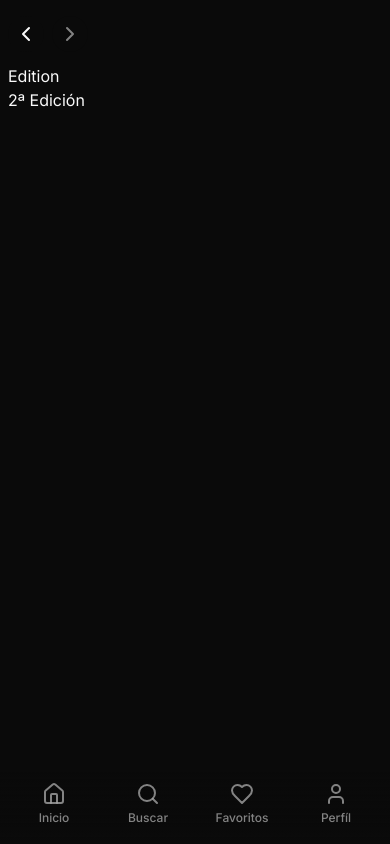
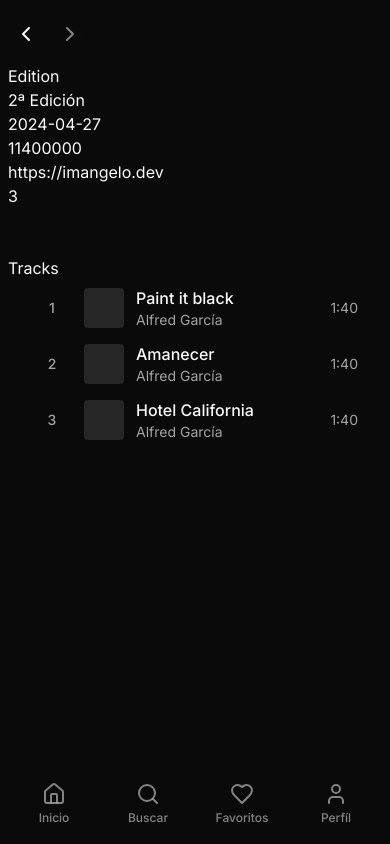
Before and after one commit to michelangelo-valderrama/operacion-temazo, a Next.js app: page /edition/123123 in a window 390 px wide. Built offline with nearby package versions, Linux system fonts and the light colour scheme.

Commit message:
editions

```diff
--- a/src/app/edition/[id]/page.tsx
+++ b/src/app/edition/[id]/page.tsx
@@ -1,6 +1,7 @@
 import type { Metadata } from 'next';
 import { notFound } from 'next/navigation';
-import { editions } from "@/mocks/editions.mock"
+import { getEditionById } from "@/data/editions.data"
+import { TrackItem } from '@/components/track-item';
 
 export const metadata: Metadata = {
   title: 'Edición',
@@ -14,13 +15,24 @@ interface Props {
 }
 
 export default function Page({ params }: Props) {
-  const edition = editions.find(e => e.id === params.id)
-  if (!edition) notFound()
+  const edition = getEditionById(params.id) || notFound()
+  const tracks = edition.tracks.items
 
   return (
     <div>
       <h1>Edition</h1>
-      <h2>{edition.edition} Edición</h2>
+      <h2>{edition.edition_number} Edición</h2>
+      <p>{edition.release_date}</p>
+      <p>{edition.video.duration_ms}</p>
+      <p>{edition.video.yt_url}</p>
+      <p>{edition.total_tracks}</p>
+      <h3 className='mt-12'>Tracks</h3>
+
+      <div>
+        {tracks.sort((a, b) => a.track_number - b.track_number).map((track) => (
+          <TrackItem key={track.id} {...track} />
+        ))}
+      </div>
     </div>
   )
 }
--- a/src/components/edition-item.tsx
+++ b/src/components/edition-item.tsx
@@ -2,28 +2,25 @@
 
 import Image from "next/image"
 import Link from "next/link"
+import type { Edition } from "@/types/editions"
 import { formatDateToLocal, formatDuration } from "@/lib/utils"
 import { PlayButton } from "@/components/play-button"
 import { usePageColorStore } from "@/providers/page-color.provider"
 
-interface EditionItemProps {
-  id: string
-  edition: string
-  date: string
-  duration_ms: number
-}
+type EditionItemProps = Edition
 
-export function EditionItem({ date, duration_ms, edition, id }: EditionItemProps) {
+export function EditionItem({ release_date, video, edition_number, id }: EditionItemProps) {
   const { updatePageColor } = usePageColorStore((state) => state)
 
   const formattedDate = formatDateToLocal({
-    dateStr: date, format: {
+    dateStr: release_date,
+    format: {
       day: 'numeric',
       month: 'short',
     }
   })
 
-  const formattedDuration = formatDuration(duration_ms)
+  const formattedDuration = formatDuration(video.duration_ms)
 
   const handleMouseEnter = () => {
     updatePageColor("60 94% 55%")
@@ -49,7 +46,7 @@ export function EditionItem({ date, duration_ms, edition, id }: EditionItemProps
           />
         </div>
         <div className="px-2.5 pb-2 pt-3 relative">
-          <p className="text-base md:text-lg font-bold group-hover:text-accent-foreground">{edition} Edición</p>
+          <p className="text-base md:text-lg font-bold group-hover:text-accent-foreground">{edition_number} Edición</p>
           <p className="text-xs md:text-sm text-muted-foreground font-medium">
             {formattedDate}
             {' · '}
--- /dev/null
+++ b/src/components/icons.tsx
@@ -0,0 +1,10 @@
+import { Play as PlayIcon, Heart as HeartIcon, type LucideProps } from "lucide-react"
+import { cn } from "@/lib/utils"
+
+export function Play(props: LucideProps) {
+  return <PlayIcon className={props.className} fill="currentColor" {...props} />
+}
+
+export function Heart(props: LucideProps) {
+  return <HeartIcon className={props.className} {...props} />
+}
--- /dev/null
+++ b/src/components/track-item.tsx
@@ -0,0 +1,47 @@
+import { Heart, Play } from "@/components/icons"
+import { TrackWithArtists } from "@/types/tracks"
+import { cn, formatDuration } from "@/lib/utils"
+import { Button, ButtonProps } from "@/components/ui/button"
+
+type TrackIconButtonProps = ButtonProps
+
+function TrackIconButton({ className, children, ...props }: TrackIconButtonProps) {
+  return (
+    <Button
+      size="icon"
+      variant="ghost"
+      className={cn("group/button text-muted-foreground hover:text-accent-foreground hover:bg-transparent", className)} {...props}
+    >
+      {children}
+    </Button>
+  )
+}
+
+type TrackItemProps = TrackWithArtists
+
+export function TrackItem({ name, artists, track_number, duration_ms, is_playing }: TrackItemProps) {
+  const formattedDuration = formatDuration(duration_ms)
+  const trackDuration = `${formattedDuration.minutes}:${`${formattedDuration.seconds}`.padStart(2, '0')}`
+
+  return (
+    <article className="transition flex gap-x-3 items-center py-1.5 px-6 hover:bg-muted/40 rounded-md group">
+      <TrackIconButton>
+        <Play className="size-4 hidden group-hover:inline-block group-hover/button:scale-105 transition" />
+        <span className="group-hover:hidden text-muted-foreground font-medium">
+          {track_number}
+        </span>
+      </TrackIconButton>
+      <div className="size-10 bg-muted rounded-sm" />
+      <div className="flex-1">
+        <p className="font-medium">{name}</p>
+        <p className="text-sm text-muted-foreground truncate">{artists.map(a => a.name).join(', ')}</p>
+      </div>
+      <TrackIconButton>
+        <Heart className="size-4 hidden group-hover:inline-block group-hover/button:scale-105 transition" />
+      </TrackIconButton>
+      <span className="text-sm text-muted-foreground w-10 text-right">
+        <time>{trackDuration}</time>
+      </span>
+    </article>
+  )
+}
--- /dev/null
+++ b/src/data/editions.data.ts
@@ -0,0 +1,16 @@
+import { getTracksByEditionId } from '@/data/tracks.data'
+import { editions } from '@/mocks/editions.mock'
+import { tracks } from '@/mocks/tracks.mock'
+
+export const getEditionById = (id: string) => {
+	const edition = editions.find((e) => e.id === id)
+	if (!edition) return null
+
+	const items = tracks.filter((t) => t.edition_id === id)
+
+	return {
+		...edition,
+		total_tracks: items.length,
+		tracks: getTracksByEditionId(id)
+	}
+}
--- /dev/null
+++ b/src/data/tracks.data.ts
@@ -0,0 +1,18 @@
+import { tracks } from '@/mocks/tracks.mock'
+import { artists } from '@/mocks/artists.mock'
+
+export const getTracksByEditionId = (id: string) => {
+	const items = tracks
+		.filter((t) => t.edition_id === id)
+		.map((t) => {
+			return {
+				...t,
+				artists: artists.filter((a) => t.artists_id.includes(a.id))
+			}
+		})
+
+	return {
+		items,
+		total: items.length
+	}
+}
--- a/src/mocks/artists.mock.ts
+++ b/src/mocks/artists.mock.ts
@@ -2,26 +2,56 @@ export const artists = [
 	{
 		id: '10',
 		name: 'Alfred García',
-		avatar: 'https://i.ytimg.com/vi/0Xr5Zv2S4Y8/maxresdefault.jpg'
+		images: [
+			{
+				url: 'https://i.ytimg.com/vi/0Xr5Zv2S4Y8/maxresdefault.jpg',
+				width: 120,
+				height: 90
+			}
+		]
 	},
 	{
 		id: '11',
 		name: 'Alfred García',
-		avatar: 'https://i.ytimg.com/vi/0Xr5Zv2S4Y8/maxresdefault.jpg'
+		images: [
+			{
+				url: 'https://i.ytimg.com/vi/0Xr5Zv2S4Y8/maxresdefault.jpg',
+				width: 120,
+				height: 90
+			}
+		]
 	},
 	{
 		id: '12',
 		name: 'Alfred García',
-		avatar: 'https://i.ytimg.com/vi/0Xr5Zv2S4Y8/maxresdefault.jpg'
+		images: [
+			{
+				url: 'https://i.ytimg.com/vi/0Xr5Zv2S4Y8/maxresdefault.jpg',
+				width: 120,
+				height: 90
+			}
+		]
 	},
 	{
 		id: '13',
 		name: 'Alfred García',
-		avatar: 'https://i.ytimg.com/vi/0Xr5Zv2S4Y8/maxresdefault.jpg'
+		images: [
+			{
+				url: 'https://i.ytimg.com/vi/0Xr5Zv2S4Y8/maxresdefault.jpg',
+				width: 120,
+				height: 90
+			}
+		]
 	},
 	{
 		id: '14',
 		name: 'Alfred García',
-		avatar: 'https://i.ytimg.com/vi/0Xr5Zv2S4Y8/maxresdefault.jpg'
+		images: [
+			{
+				url: 'https://i.ytimg.com/vi/0Xr5Zv2S4Y8/maxresdefault.jpg',
+				width: 120,
+				height: 90
+			}
+		]
 	}
 ]
--- a/src/mocks/editions.mock.ts
+++ b/src/mocks/editions.mock.ts
@@ -1,16 +1,26 @@
-export const editions = [
+import { Edition } from '@/types/editions'
+
+export const editions: Edition[] = [
 	{
 		id: '123123',
-		edition: '2ª',
-		date: '2024-04-27',
-		duration_ms: 11400000,
-		link_yt: 'https://imangelo.dev'
+		edition_number: '2ª',
+		release_date: '2024-04-27',
+		images: [],
+		color_hsl: '0 0% 50%',
+		video: {
+			yt_url: 'https://imangelo.dev',
+			duration_ms: 11400000
+		}
 	},
 	{
 		id: '321321',
-		edition: '1ª',
-		date: '2024-04-03',
-		duration_ms: 7800000,
-		link_yt: 'https://imangelo.dev'
+		edition_number: '1ª',
+		release_date: '2024-04-03',
+		images: [],
+		color_hsl: '0 0% 50%',
+		video: {
+			duration_ms: 7800000,
+			yt_url: 'https://imangelo.dev'
+		}
 	}
 ]
--- a/src/mocks/tracks.mock.ts
+++ b/src/mocks/tracks.mock.ts
@@ -1,57 +1,54 @@
-export const tracks = [
+import type { Track } from '@/types/tracks'
+
+export const tracks: Track[] = [
 	{
 		id: '20',
-		title: 'Amanecer',
-		artist_id: '10',
-		duration: 1000,
-		cover_img: 'https://i.ytimg.com/vi/0Xr5Zv2S4Y8/maxresdefault.jpg',
-		color_hex: '#000000',
+		name: 'Amanecer',
+		artists_id: ['10'],
+		duration_ms: 100000,
 		edition_id: '123123',
-		position: 1,
-		order: 2
+		track_position: 1,
+		track_number: 2,
+		is_playing: true
 	},
 	{
 		id: '21',
-		title: 'Amanecer',
-		artist_id: '11',
-		duration: 1000,
-		cover_img: 'https://i.ytimg.com/vi/0Xr5Zv2S4Y8/maxresdefault.jpg',
-		color_hex: '#000000',
+		name: 'Hotel California',
+		artists_id: ['11'],
+		duration_ms: 100000,
 		edition_id: '123123',
-		position: 3,
-		order: 3
+		track_position: 3,
+		track_number: 3,
+		is_playing: false
 	},
 	{
 		id: '22',
-		title: 'Amanecer',
-		artist_id: '12',
-		duration: 1000,
-		cover_img: 'https://i.ytimg.com/vi/0Xr5Zv2S4Y8/maxresdefault.jpg',
-		color_hex: '#000000',
+		name: 'Paint it black',
+		artists_id: ['12'],
+		duration_ms: 100000,
 		edition_id: '123123',
-		position: 2,
-		order: 1
+		track_position: 2,
+		track_number: 1,
+		is_playing: false
 	},
 	{
 		id: '23',
-		title: 'Amanecer',
-		artist_id: '13',
-		duration: 1000,
-		cover_img: 'https://i.ytimg.com/vi/0Xr5Zv2S4Y8/maxresdefault.jpg',
-		color_hex: '#000000',
+		name: 'Forever young',
+		artists_id: ['13'],
+		duration_ms: 100000,
 		edition_id: '321321',
-		position: 2,
-		order: 1
+		track_position: 2,
+		track_number: 1,
+		is_playing: false
 	},
 	{
 		id: '24',
-		title: 'Amanecer',
-		artist_id: '14',
-		duration: 1000,
-		cover_img: 'https://i.ytimg.com/vi/0Xr5Zv2S4Y8/maxresdefault.jpg',
-		color_hex: '#000000',
+		name: 'Sweet child o mine',
+		artists_id: ['14'],
+		duration_ms: 100000,
 		edition_id: '321321',
-		position: 1,
-		order: 2
+		track_position: 1,
+		track_number: 2,
+		is_playing: false
 	}
 ]
--- /dev/null
+++ b/src/types/artists.d.ts
@@ -0,0 +1,9 @@
+export interface Artist {
+	id: string
+	name: string
+	images: {
+		url: string
+		width: number
+		height: number
+	}[]
+}
--- /dev/null
+++ b/src/types/editions.d.ts
@@ -0,0 +1,15 @@
+export interface Edition {
+	id: string
+	edition_number: string
+	release_date: string
+	images: {
+		url: string
+		width: number
+		height: number
+	}[]
+	color_hsl: string
+	video: {
+		yt_url: string
+		duration_ms: number
+	}
+}
```
Also changed, not shown: src/types/tracks.d.ts (added, +16 -0 lines).
